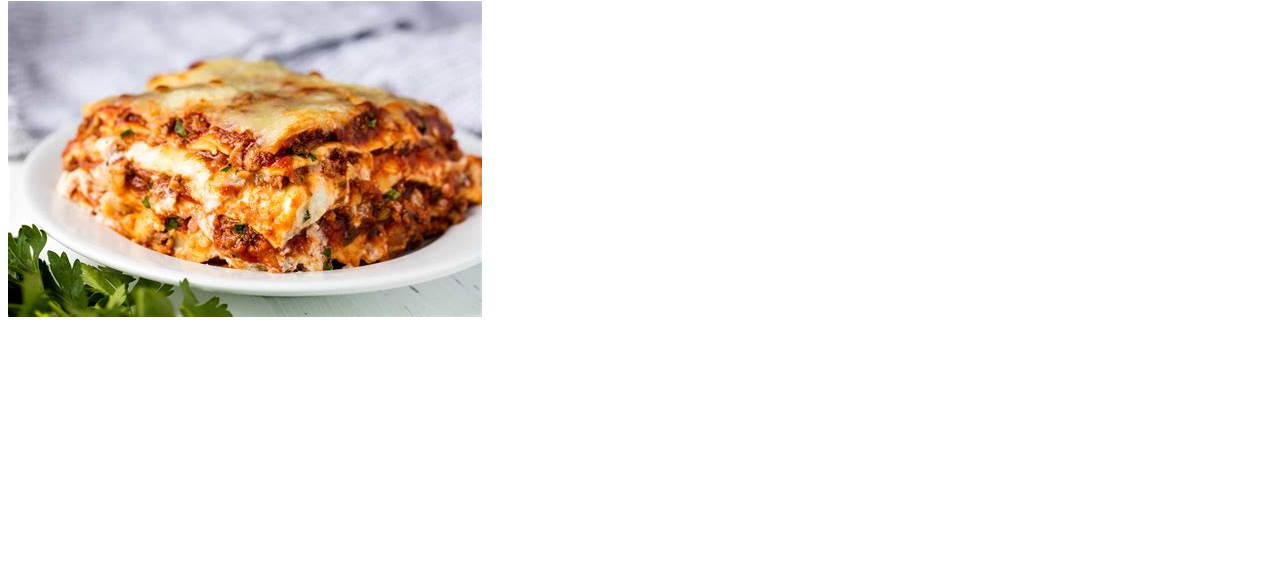
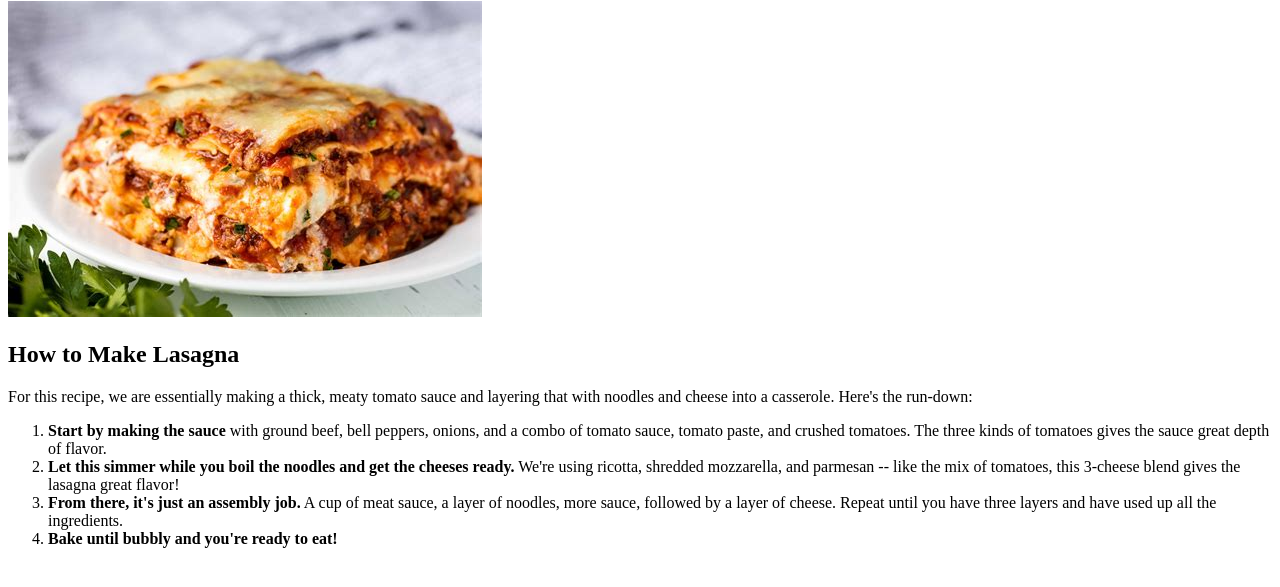
Before and after one commit to diangool/odin-recipes, a plain HTML site: page recipes/lasagna.html in a window 1280 px wide. Shown: the part 79-666 px from the top of the page. Drawn offline with Linux system fonts and the light colour scheme.

Commit message:
Add a how to make recipe and a list of steps

```diff
--- a/recipes/lasagna.html
+++ b/recipes/lasagna.html
@@ -8,5 +8,16 @@
 <body>
   <h1>Lasagna</h1>
   <p> <img src="../img/th-556053651.jpg" alt="lasagna"></p>
+
+  <h2> How to Make Lasagna</h2>
+<p>For this recipe, we are essentially making a thick, meaty tomato sauce and layering that with noodles and cheese into a casserole. Here's the run-down: </p>
+
+<ol>
+  <li><strong>Start by making the sauce</strong> with ground beef, bell peppers, onions, and a combo of tomato sauce, tomato paste, and crushed tomatoes. The three kinds of tomatoes gives the sauce great depth of flavor.</li>
+  <li><strong>Let this simmer while you boil the noodles and get the cheeses ready.</strong> We're using ricotta, shredded mozzarella, and parmesan -- like the mix of tomatoes, this 3-cheese blend gives the lasagna great flavor!</li>
+  <li><strong>From there, it's just an assembly job.</strong> A cup of meat sauce, a layer of noodles, more sauce, followed by a layer of cheese. Repeat until you have three layers and have used up all the ingredients.</li>
+  <li><strong>Bake until bubbly and you're ready to eat!</strong></li>
+</ol>
+
 </body>
 </html>
```
